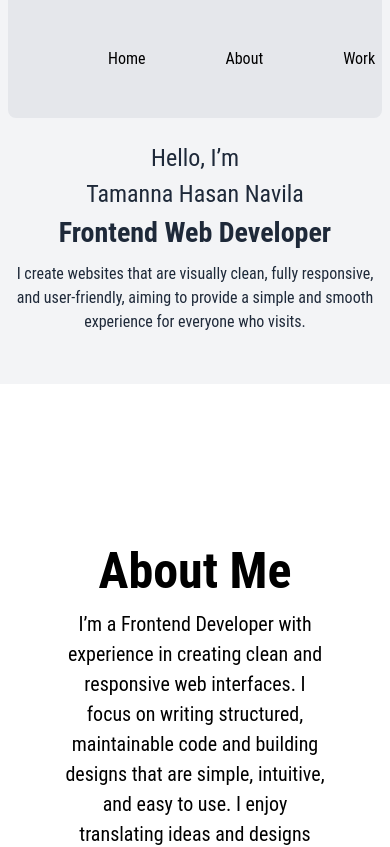
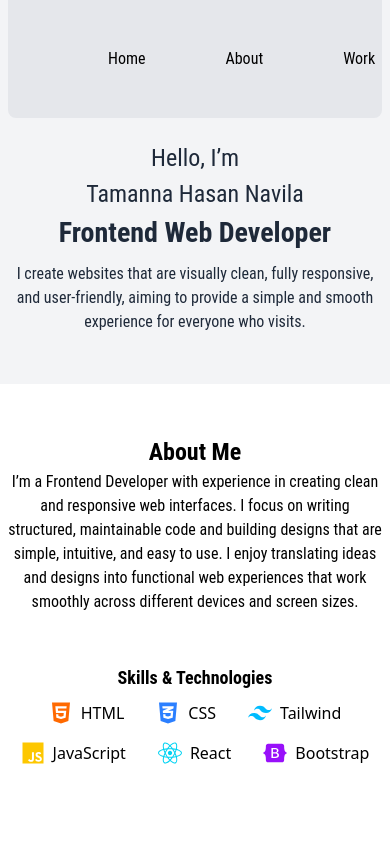
Before and after one commit to tamanna180906/my-portfolio, a React (Vite) app: page / in a window 390 px wide. Shown: the top 847 px of the page. Built offline with nearby package versions, Linux system fonts and the light colour scheme.

Commit message:
responsive about

```diff
--- a/src/components/About.jsx
+++ b/src/components/About.jsx
@@ -6,20 +6,20 @@ import { SiTailwindcss } from 'react-icons/si'
 
 function About() {
     return (
-        <div className='py-[150px]'>
+        <div className='lg-py-[150px] md:py-[100px] py-[50px]'>
             <Container>
-                <div className='w-[70%] mx-auto '>
-                    <h2 className='text-center text-[50px] font-rc font-bold'>About Me</h2>
-                    <p className='text-center text-[20px] font-rc '>
+                <div className='lg:w-[70%] md:w-[80%] w-full mx-auto'>
+                    <h2 className='text-center text-[24px] md:text-[30px] lg:text-[50px] font-rc font-bold'>About Me</h2>
+                    <p className='text-center text-[16px] md:text-[18px] lg:text-[20px] font-rc '>
                         I’m a Frontend Developer with experience in creating clean and responsive web interfaces. I
                         focus on writing structured, maintainable code and building designs that are simple, intuitive,
                         and easy to use. I enjoy translating ideas and designs into functional web experiences that work
                         smoothly across different devices and screen sizes.
                     </p>
                 </div>
-                <div className='pt-[100px]'>
-                    <p className='font-bold font-rc text-center text-[26px]'>Skills & Technologies</p>
-                    <div className='pt-[30px] flex justify-center gap-8 flex-wrap'>
+                <div className='lg-pt-[100px] md:pt-[75px] pt-[50px] '>
+                    <p className='font-bold font-rc text-center lg:text-[26px] md:text-[22px] text-[18px]'>Skills & Technologies</p>
+                    <div className='lg:pt-[30px] md:pt-[20px] pt-[10px] flex justify-center gap-x-8 gap-y-4 flex-wrap'>
                         <div className="flex items-center gap-2">
                             <FaHtml5 className="text-orange-500 text-2xl" />
                             <span>HTML</span>
```
